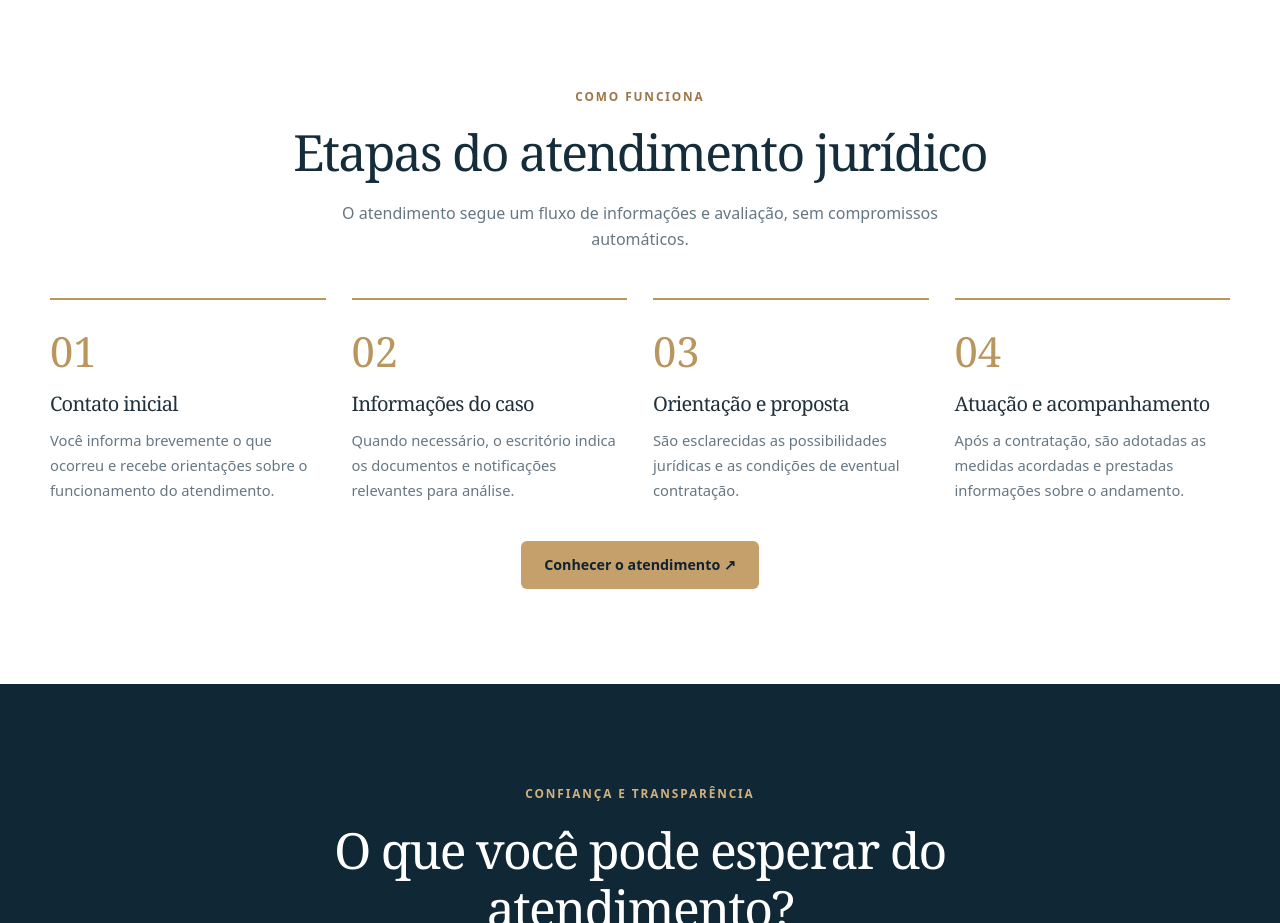
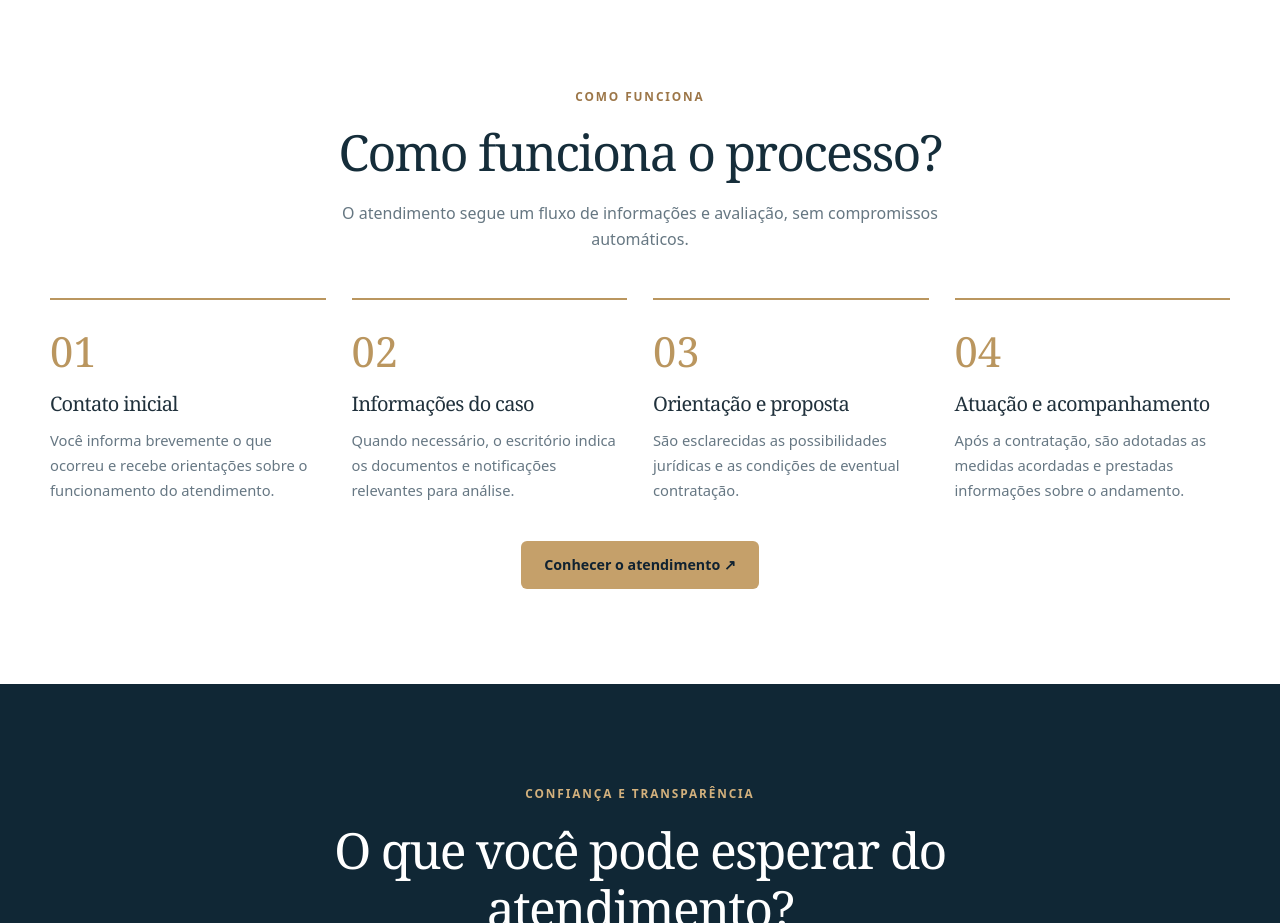
Before and after one commit to marceloterron2/dr-marcos-advocacia, a plain HTML site: page index.html in a window 1280 px wide. Shown: the part 2700-3623 px from the top of the page. Drawn offline with Linux system fonts and the light colour scheme.

Commit message:
copy: alterar título da seção para Como funciona o processo?

```diff
--- a/index.html
+++ b/index.html
@@ -88,7 +88,7 @@
 
 <section class="lp-section" id="etapas">
   <div class="lp-container">
-    <div class="lp-heading-center"><span class="lp-kicker">COMO FUNCIONA</span><h2>Etapas do atendimento jurídico</h2><p>O atendimento segue um fluxo de informações e avaliação, sem compromissos automáticos.</p></div>
+    <div class="lp-heading-center"><span class="lp-kicker">COMO FUNCIONA</span><h2>Como funciona o processo?</h2><p>O atendimento segue um fluxo de informações e avaliação, sem compromissos automáticos.</p></div>
     <div class="lp-steps">
       <article><span>01</span><h3>Contato inicial</h3><p>Você informa brevemente o que ocorreu e recebe orientações sobre o funcionamento do atendimento.</p></article>
       <article><span>02</span><h3>Informações do caso</h3><p>Quando necessário, o escritório indica os documentos e notificações relevantes para análise.</p></article>
```
